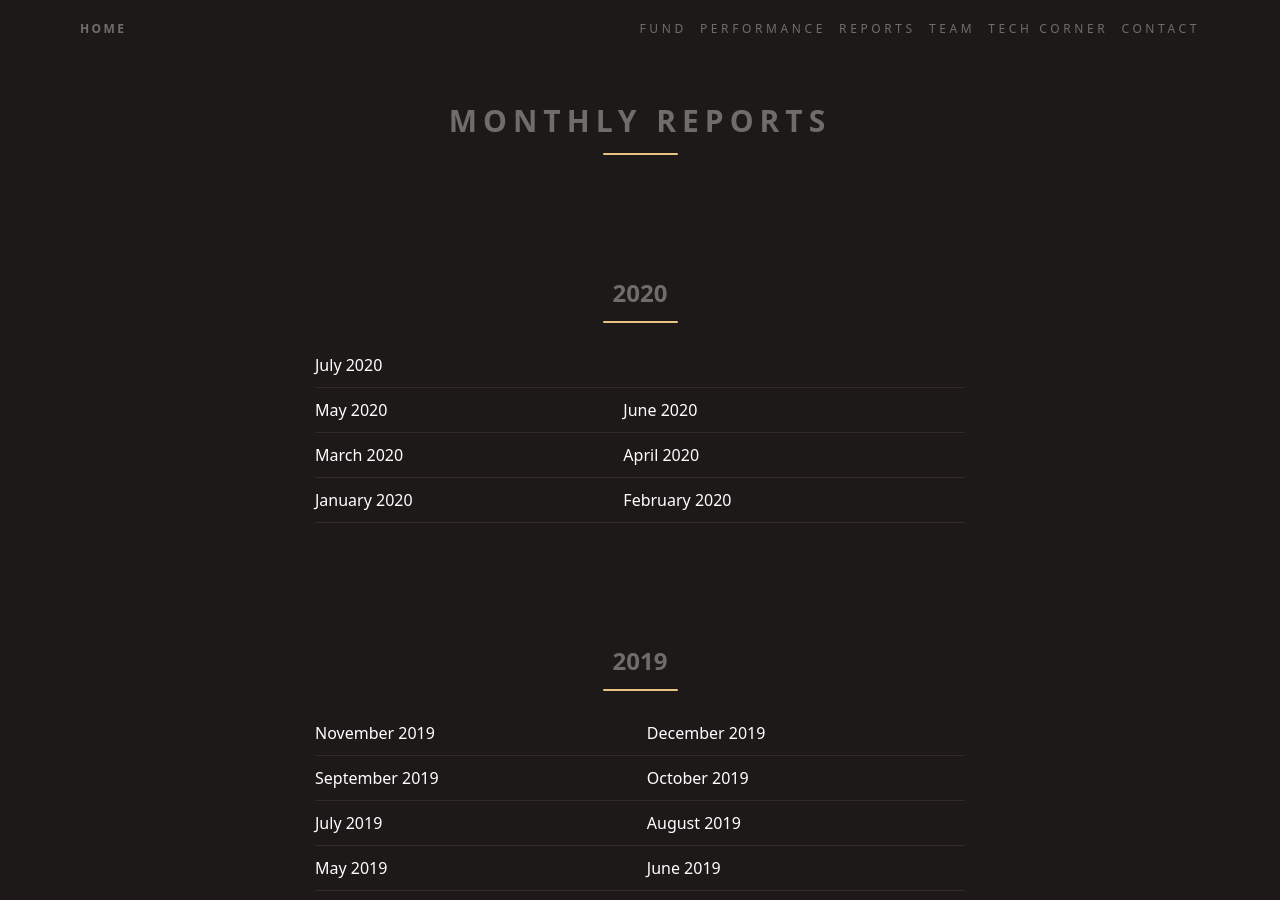
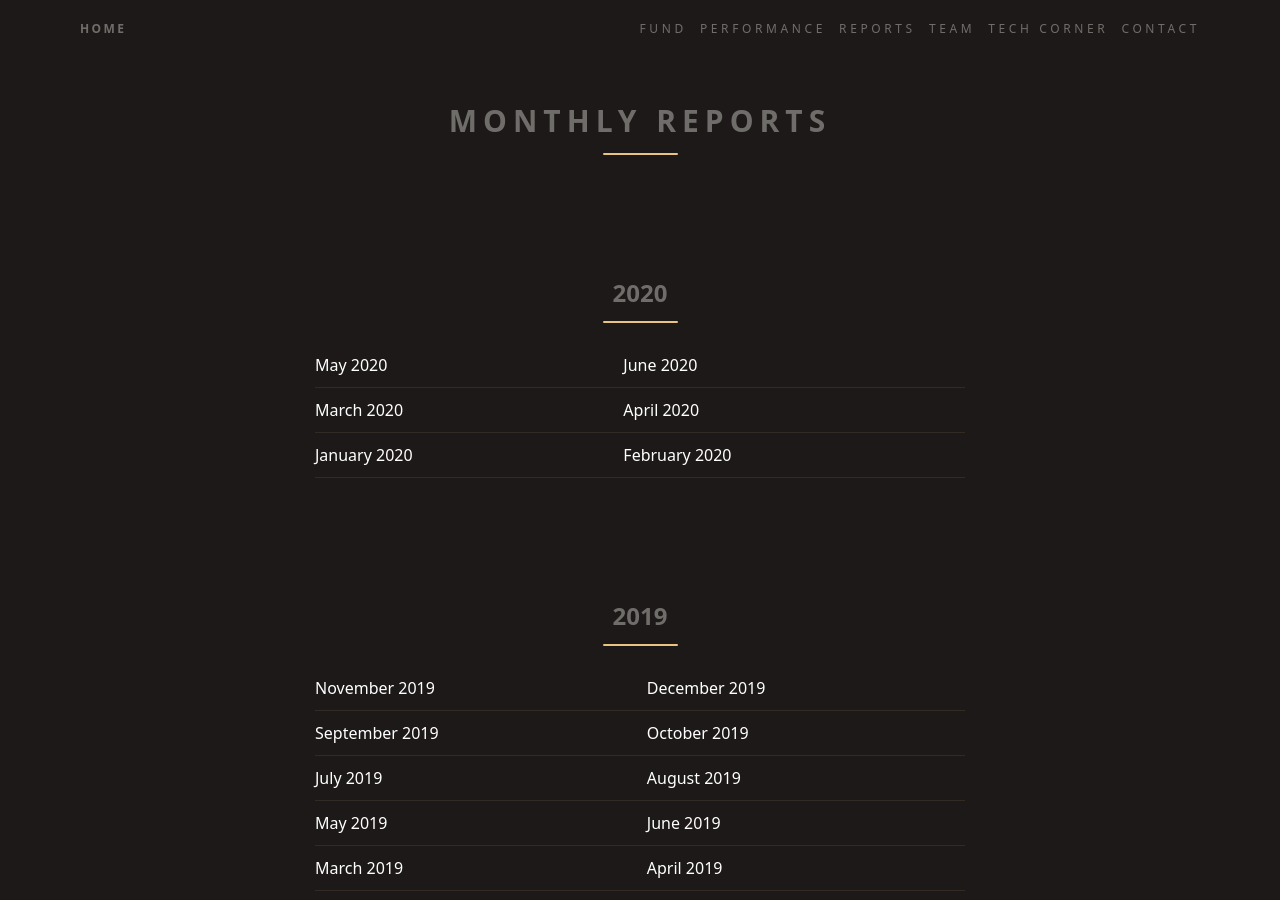
Before and after one commit to ateliedetemas/blpcrypto, a Jekyll site: the page built from _pages/en/reports.md, in a window 1280 px wide and 900 px high. Built offline with Jekyll 4.4.1, drawn with Linux system fonts in a browser that asks for light colours.

Commit message:
Update reports.md

```diff
--- a/_pages/en/reports.md
+++ b/_pages/en/reports.md
@@ -7,7 +7,6 @@ permalink: "/en/reports/"
 
 ## 2020
 
-[July 2020]({{ '/assets/documents/relatorios/2020/07e.pdf' | absolute_url }})  |  |
 [May 2020]({{ '/assets/documents/relatorios/2020/05e.pdf' | absolute_url }})  | [June 2020]({{ '/assets/documents/relatorios/2020/06e.pdf' | absolute_url }})
 [March 2020]({{ '/assets/documents/relatorios/2020/03e.pdf' | absolute_url }})  | [April 2020]({{ '/assets/documents/relatorios/2020/04e.pdf' | absolute_url }})
 [January 2020]({{ '/assets/documents/relatorios/2020/01e.pdf' | absolute_url }})  | [February 2020]({{ '/assets/documents/relatorios/2020/02e.pdf' | absolute_url }})
```
